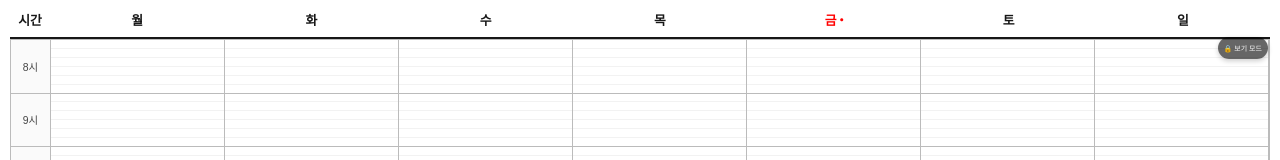
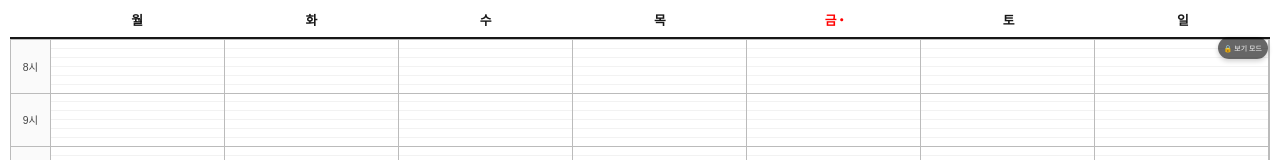
Before and after one commit to sungkj/timetable, a Next.js app: page / in a window 1280 px wide. Shown: the top 160 px of the page. Built offline with nearby package versions, Linux system fonts and the light colour scheme.

Commit message:
맨 윗줄 "시간" 글자 없애기

```diff
--- a/src/app/page.tsx
+++ b/src/app/page.tsx
@@ -553,7 +553,7 @@ export default function TimetablePage() {
 
       <div className="timetable-wrapper">
         <div className="timetable-header">
-          <div className="time-label-header" style={{ display: "flex", alignItems: "center", justifyContent: "center" }}>시간</div>
+          <div className="time-label-header" style={{ display: "flex", alignItems: "center", justifyContent: "center" }}></div>
           {DAYS.map((day, i) => (
             <div
               key={day}
```
